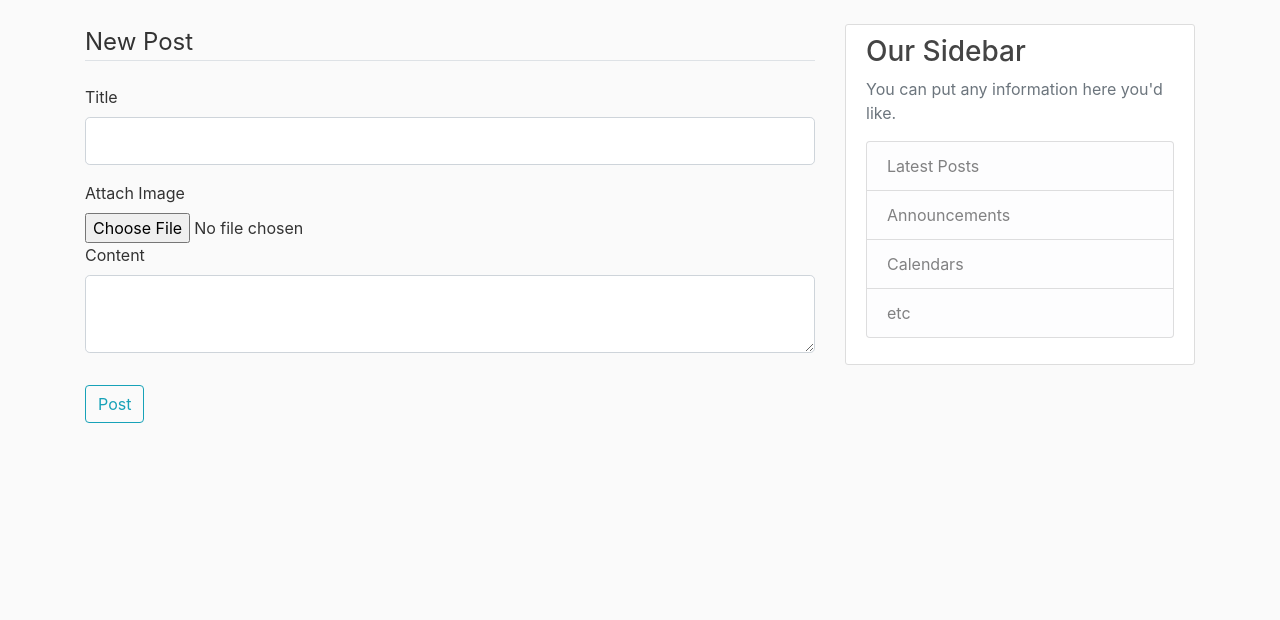
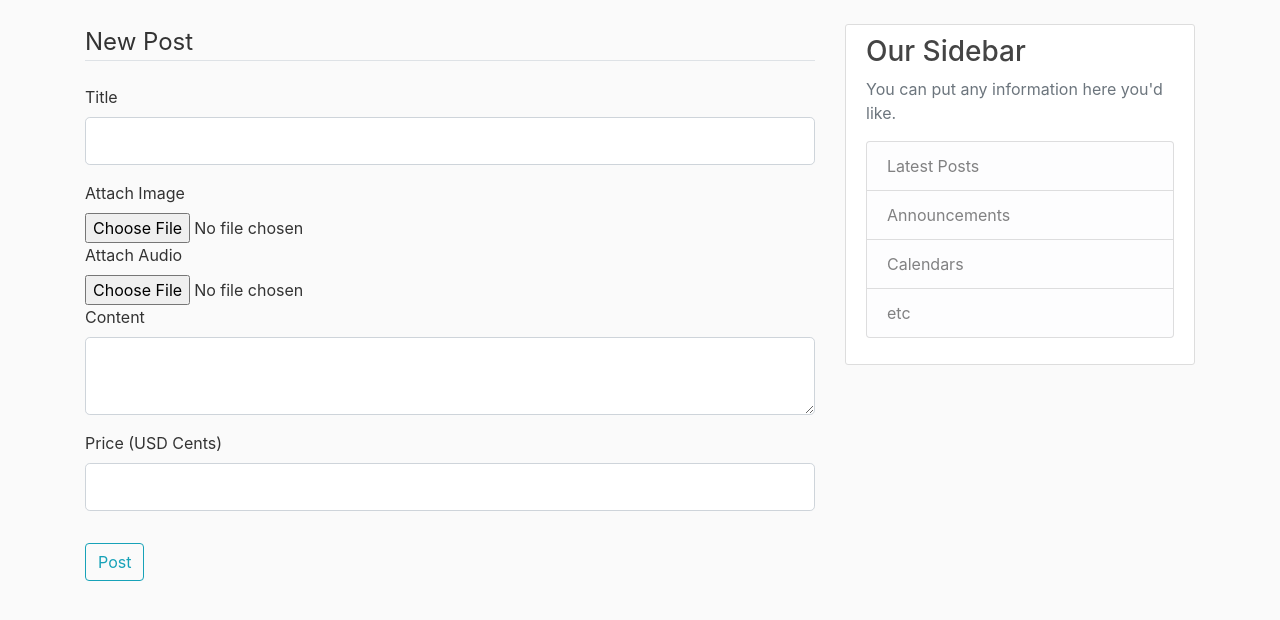
Before and after one commit to amc000/flask_blog, a Flask app: page /post/new in a window 1280 px wide. Shown: the part 56-676 px from the top of the page. Run offline with Flask 2, Linux system fonts and the light colour scheme; a user stored in the database is signed in; some libraries are stand-ins or nearby versions.

Commit message:
Beginning the addition of audio upload features.

```diff
--- a/flask_blog/models.py
+++ b/flask_blog/models.py
@@ -37,8 +37,12 @@ class Post(db.Model):
     title = db.Column(db.String(100), nullable=False)
     date_posted = db.Column(db.DateTime, nullable=False, default=datetime.utcnow)
     image_file = db.Column(db.String(20), unique=False, nullable=False, default='default.jpg')
+    # Audio_file is similar to image_file in that it is a filename which is appended to the appropriate directory
+    # when it is used. You should be able to access a file with the same filename from audio_snippets or audio_files.
+    audio_file = db.Column(db.String(20), unique=False, nullable=True)
     content = db.Column(db.Text, nullable=False)
     user_id = db.Column(db.Integer, db.ForeignKey('user.id'), nullable=False)
-
+    # Prices of tracks are stored in USD and the integer is total USD cents.
+    price = db.Column(db.Integer, unique=False, nullable=False, default=500)
     def __repr__(self):
         return f"Post('{self.title}', '{self.date_posted}', '{self.image_file}')"
--- a/flask_blog/posts/forms.py
+++ b/flask_blog/posts/forms.py
@@ -1,11 +1,13 @@
 #imports here
 from flask_wtf import FlaskForm
 from flask_wtf.file import FileField, FileAllowed
-from wtforms import StringField, SubmitField, TextAreaField
+from wtforms import StringField, SubmitField, TextAreaField, IntegerField
 from wtforms.validators import DataRequired
 
 class PostForm(FlaskForm):
     title = StringField('Title', validators=[DataRequired()])
     picture = FileField('Attach Image', validators=[FileAllowed(['jpg', 'png'])])
+    track = FileField('Attach Audio', validators=[FileAllowed(['mp3', 'wav', 'ogg'])])
     content = TextAreaField('Content', validators=[DataRequired()])
+    price = IntegerField('Price (USD Cents)', validators=[DataRequired()])
     submit = SubmitField('Post')
--- a/flask_blog/posts/routes.py
+++ b/flask_blog/posts/routes.py
@@ -16,8 +16,9 @@ def new_post():
     if form.validate_on_submit():
         post = Post(title=form.title.data, content=form.content.data, author=current_user)
         if form.picture.data:
+            # post_track = save_post_track(form.track.data)
             post_picture = save_post_picture(form.picture.data)
-            post = Post(title=form.title.data, content=form.content.data, author=current_user, image_file=post_picture)
+            post = Post(title=form.title.data, content=form.content.data, author=current_user, image_file=post_picture, track=form.track)
         # post = Post(title=form.title.data, content=form.content.data, image_file=save_post_picture(form.picture.data), author=current_user)
         db.session.add(post)
         db.session.commit()
--- a/flask_blog/templates/create_post.html
+++ b/flask_blog/templates/create_post.html
@@ -1,7 +1,7 @@
 {% extends "layout.html" %}
 {% block content %}
 <div class="section-content">
-        <form method="POST" action="">
+        <form method="POST" action="" enctype="multipart/form-data">
             {{ form.hidden_tag() }}
             <fieldset class="form-group">
                 <legend class="border-bottom mb-4">
@@ -29,6 +29,14 @@
                         {% endfor %}
                     {% endif %}
                 <div class="form-group">
+                    {{ form.track.label() }}
+                    {{ form.track(class="form-control-file") }}
+                    {% if form.track.errors %}
+                        {% for error in form.track.errors %}
+                            <span class="text-danger">{{ error }}</span></br>
+                        {% endfor %}
+                    {% endif %}
+                <div class="form-group">
                     {{ form.content.label(class="form-control-label") }}
                     {% if form.content.errors %}
                         {{ form.content(class="form-control form-control-lg is-invalid") }}
@@ -41,6 +49,19 @@
                         {{ form.content(class="form-control form-control-lg") }}
                     {% endif %}
                 </div>
+                <div class="form-group">
+                    {{ form.price.label(class="form-control-label") }}
+                    {% if form.price.errors %}
+                        {{ form.price(class='form-control form-control-lg is-invalid') }}
+                        <div class="invalid-feedback">
+                            {% for error in form.price.errors %}
+                                <span>{{ error }}</span>
+                            {% endfor %}
+                        </div>
+                    {% else %}
+                        {{ form.price(class="form-control form-control-lg") }}
+                    {% endif %}
+                </div>
             </fieldset>
             <div class="form-group">
                 {{ form.submit(class="btn btn-outline-info") }}
--- a/flask_blog/templates/home.html
+++ b/flask_blog/templates/home.html
@@ -10,9 +10,11 @@
             </div>
             <h2><a class="article-title" href="{{ url_for('posts.post', post_id=post.id) }}">{{ post.title }}</a></h2>
             {% if post.image_file %}
-              <img class="article-img" src="{{ url_for('static', filename='post_pics/' + post.image_file) }}">
+              <a href="{{ url_for('static', filename='post_pics/' + post.image_file) }}"><img class="article-img" src="{{ url_for('static', filename='post_pics/' + post.image_file) }}"></a>
             {% endif %}
             <p class="article-content">{{ post.content }}</p>
+            <hr>
+            <p class="article-content"><strong>${{ post.price }}</strong></p>
           </div>
         </article>
     {% endfor %}
--- a/flask_blog/templates/post.html
+++ b/flask_blog/templates/post.html
@@ -15,11 +15,13 @@
       </div>
       <h2 class="article-title">{{ post.title }}</h2>
       {% if post.image_file %}
-        <img class="article-img" src="{{ url_for('static', filename='post_pics/' + post.image_file) }}">
+        <a href="{{ url_for('static', filename='post_pics/' + post.image_file) }}"><img class="article-img" src="{{ url_for('static', filename='post_pics/' + post.image_file) }}"></a>
       {% else %}
         the image failed to load :)
       {% endif %}
       <p class="article-content">{{ post.content }}</p>
+      <hr>
+      <p class="article-content"><strong>${{ post.price }}</strong></p>
     </div>
   </article>
   <!-- Modal -->
--- a/flask_blog/templates/user_post.html
+++ b/flask_blog/templates/user_post.html
@@ -11,11 +11,13 @@
               <a class="mr-2" href="{{ url_for('users.user_posts', username=post.author.username) }}">{{ post.author.username }}</a>
               <small class="text-muted">{{ post.date_posted.strftime('%Y-%m-%d') }}</small>
             </div>
-            <h2><a class="article-title" href="{{ url_for('posts.post, post_id=post.id) }}">{{ post.title }}</a></h2>
+            <h2><a class="article-title" href="{{ url_for('posts.post', post_id=post.id) }}">{{ post.title }}</a></h2>
             {% if post.image_file %}
               <img class="article-img" src="{{ url_for('static', filename='post_pics/' + post.image_file) }}">
             {% endif %}
             <p class="article-content">{{ post.content }}</p>
+            <hr>
+            <p class="article-content"><strong>${{ post.price }}</strong></p>
           </div>
         </article>
     {% endfor %}
```
Also changed, not shown: flask_blog/posts/utils.py (+29 -0 lines), flask_blog/site.db, flask_blog/static/profile_pics/20daf4295f031fd7.JPG (deleted), flask_blog/static/profile_pics/3e2b2ef53bc74ffd.jpg (deleted), flask_blog/static/profile_pics/3e7a03dd2e0a7c0e.jpg (deleted), flask_blog/static/profile_pics/5e3075950dc01e96.jpg (deleted), flask_blog/static/profile_pics/75fd88246242c608.jpg (deleted), flask_blog/static/profile_pics/78ccad2c66b28078.jpg (deleted), flask_blog/static/profile_pics/82c1bd25d8ab4f13.jpg (deleted), flask_blog/static/profile_pics/be0722a6c1f0434a.PNG (deleted), flask_blog/static/profile_pics/c06e93110fc379b3.jpg (deleted).
